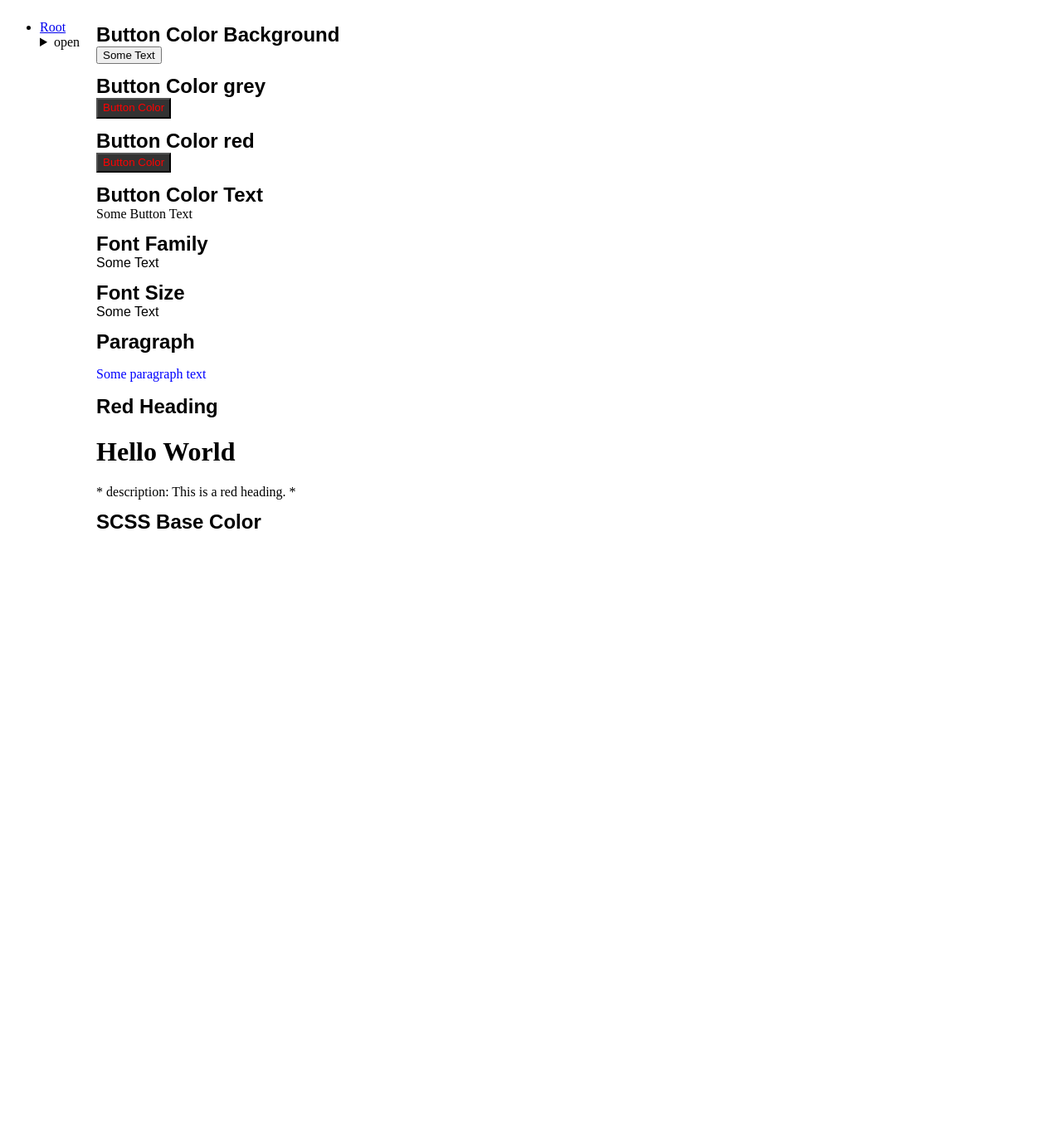
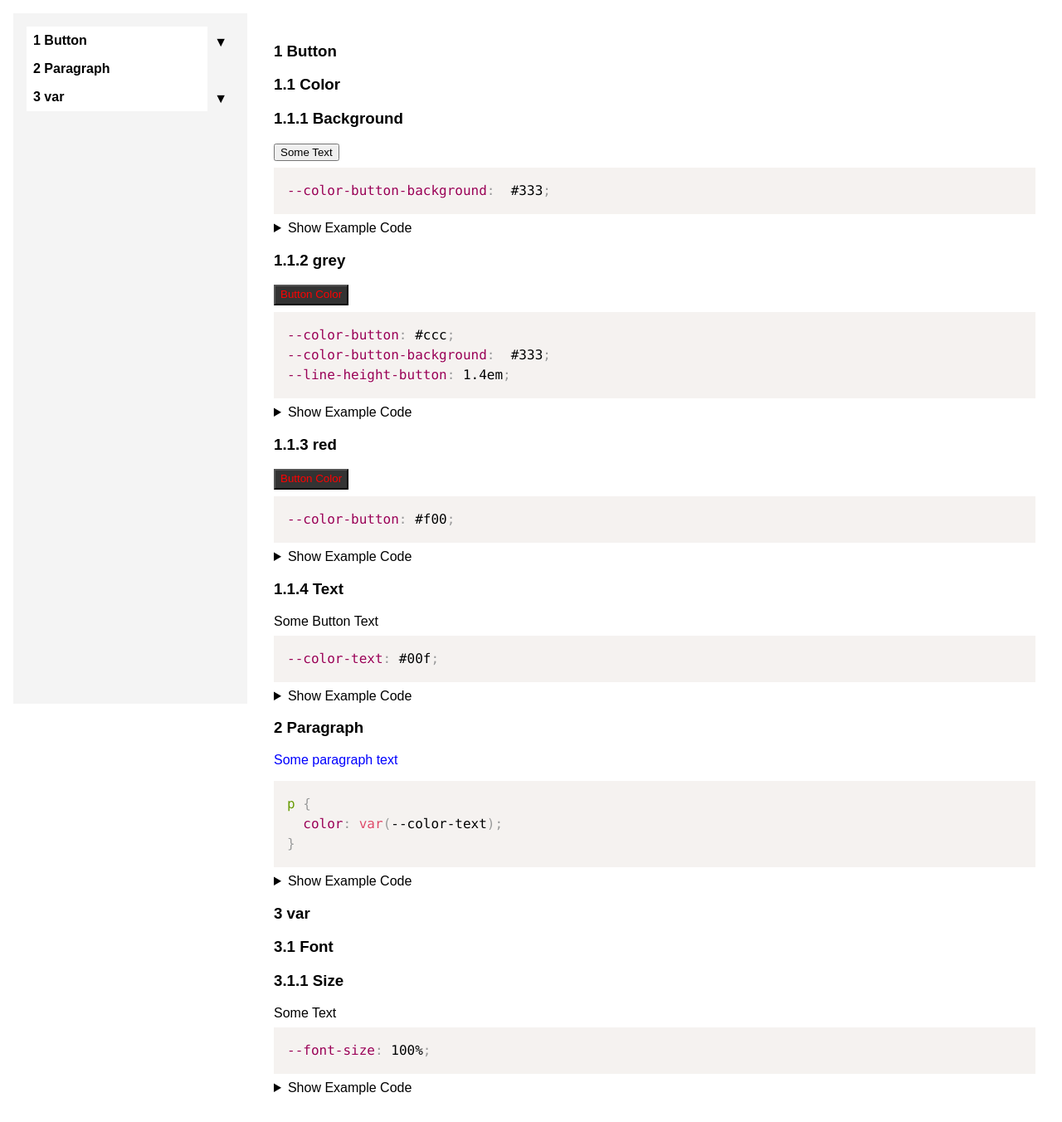
Before and after one commit to mkastner/mk-living-style, a web app: file docs/style-doc.html in a window 1280 px wide. Shown: the whole page at 83% size. Before the commit the page ends 637 px from the top, so only its background shows below. Run offline with its HTML, style and script files only (its server is not run), Linux system fonts and the light colour scheme; style sheets or scripts are compiled from the project's sources; some libraries are stand-ins or nearby versions.

Commit message:
looks almost good

```diff
--- a/docs/style-doc.html
+++ b/docs/style-doc.html
@@ -5,31 +5,129 @@
   <meta charset="UTF-8">
   <meta name="viewport" content="width=device-width, initial-scale=1.0">
   <title>Style Documentation</title>
+<!-- Include PrismJS Stylesheet -->
+<link href="https://cdn.jsdelivr.net/npm/prismjs@1.23.0/themes/prism.css" rel="stylesheet" />
+<!-- Include PrismJS Script -->
+<script src="https://cdn.jsdelivr.net/npm/prismjs@1.23.0/prism.js"></script>
+
   <style>
     body {
+      margin: 1rem;
       display: flex;
+      gap: 1rem;
     }
 
-    #nav {
-      width: 20%;
-      height: 100vh;
-      overflow-y: auto;
+    .style-docs {
+
+      &.nav,
+      &.content {
+        padding: 1rem;
       }
 
-    #content {
-      flex-grow: 1;
-      padding: 20px;
-    }
-
-    /* Add more styles here */
-    .style-docs.ul {
+      .tree-nav, .tree-content {
         list-style-type: none;
+        font-family: arial, sans-serif;
         padding: 0;
         margin: 0;
       }
 
-    .style-docs.h1, .style-docs.h2, .style-docs.h3, .style-docs.h4,
-    .style-docs.h5, .style-docs.h6 {
+      .tree-nav {
+        counter-reset: section-nav;
+        li {
+          counter-increment: section-nav;
+        }
+        a {
+          &::before {
+            content: counters(section-nav, ".") " ";
+          }
+        }
+      }
+
+      .tree-content {
+        counter-reset: section-content;
+        & > li {
+          counter-increment: section-content;
+          & > .title::before {
+            content: counters(section-content, ".") " ";
+          }
+        }
+      }
+    }
+
+    .style-docs.nav {
+      background-color: #f4f4f4;
+      width: 20%;
+      min-width: 250px;
+      height: 100vh;
+      overflow-y: auto;
+
+      .tree-nav {
+
+        li {
+
+          a {
+
+            background-color: white;
+            display: block;
+            padding: 0.5em;
+            text-decoration: none;
+            color: #000;
+            font-family: arial,
+            sans-serif;
+            font-size: 16px;
+            margin-right: 2em;
+
+            &:hover {
+              background-color: #e4e4e4;
+            }
+          }
+
+          &>details {
+            margin-left: 1rem;
+          }
+        }
+
+        details {
+          position: relative;
+
+          summary {
+            list-style: none;
+            cursor: pointer;
+          }
+
+          summary::after {
+            position: absolute;
+            top: -1.5em;
+            right: 0.5em;
+            content: '▼';
+          }
+
+          &[open]>summary::after {
+            color: green;
+            transform: rotate(-90deg);
+          }
+        }
+
+      }
+
+      &>.tree-nav>li>a {
+        font-weight: bold;
+      }
+    }
+
+
+    .style-docs.content {
+      flex-grow: 1;
+    }
+
+    /* Add more styles here */
+
+    .style-docs.h1,
+    .style-docs.h2,
+    .style-docs.h3,
+    .style-docs.h4,
+    .style-docs.h5,
+    .style-docs.h6 {
       font-family: arial, sans-serif;
       display: block;
       padding: 0;
@@ -63,25 +161,21 @@
 </head>
 
 <body>
-  <div class="nav">
+  <div class="style-docs nav">
 
-
-    <ul>
-        <li><a href="#Root">Root</a>
-            <details>
-              <summary>open</summary>
-
-    <ul>
+<ol class="style-docs tree-nav">
     <li><a href="#Button">Button</a>
         <details>
-              <summary>open</summary>
+          <summary></summary>
+<!-- Recursive call must start at the beginning of the line -->
 
-    <ul>
+<ol class="style-docs tree-nav">
     <li><a href="#Color">Color</a>
         <details>
-              <summary>open</summary>
+          <summary></summary>
+<!-- Recursive call must start at the beginning of the line -->
 
-    <ul>
+<ol class="style-docs tree-nav">
     <li><a href="#Background">Background</a>
     </li>
     <li><a href="#grey">grey</a>
@@ -90,128 +184,180 @@
     </li>
     <li><a href="#Text">Text</a>
     </li>
-    </ul>
+</ol>
   <!-- Recursive call -->
         </details>
     </li>
-    </ul>
-      <!-- Recursive call -->
-            </details>
-        </li>
-        <li><a href="#Font">Font</a>
-            <details>
-              <summary>open</summary>
-
-    <ul>
-        <li><a href="#Family">Family</a>
-        </li>
-        <li><a href="#Size">Size</a>
-        </li>
-    </ul>
+</ol>
   <!-- Recursive call -->
         </details>
     </li>
     <li><a href="#Paragraph">Paragraph</a>
     </li>
-        <li><a href="#Red">Red</a>
+    <li><a href="#var">var</a>
         <details>
-              <summary>open</summary>
+          <summary></summary>
+<!-- Recursive call must start at the beginning of the line -->
 
-    <ul>
-        <li><a href="#Heading">Heading</a>
+<ol class="style-docs tree-nav">
+    <li><a href="#Font">Font</a>
+        <details>
+          <summary></summary>
+<!-- Recursive call must start at the beginning of the line -->
+
+<ol class="style-docs tree-nav">
+    <li><a href="#Size">Size</a>
     </li>
-    </ul>
+</ol>
   <!-- Recursive call -->
         </details>
     </li>
-        <li><a href="#SCSS">SCSS</a>
-            <details>
-              <summary>open</summary>
-
-    <ul>
-        <li><a href="#Base">Base</a>
-            <details>
-              <summary>open</summary>
-
-    <ul>
-        <li><a href="#Color">Color</a>
-        </li>
-    </ul>
+</ol>
   <!-- Recursive call -->
         </details>
     </li>
-    </ul>
-      <!-- Recursive call -->
-            </details>
-        </li>
-    </ul>
-      <!-- Recursive call -->
-            </details>
-        </li>
-    </ul>
+</ol>
   </div>
-  <div id="content">
-    <div id="Button Color Background">
-      <h2 class="style-docs h2">Button Color Background</h2>
+  <div class="style-docs content">
+
+<ol class="style-docs tree-content">
+    <li id="Button">
+      <h3 class="title">
+        Button
+      </h3>
+
+<ol class="style-docs tree-content">
+    <li id="Color">
+      <h3 class="title">
+        Color
+      </h3>
+
+<ol class="style-docs tree-content">
+    <li id="Background">
+      <h3 class="title">
+        Background
+      </h3>
         <div><button class="var(--color-button)">
   Some Text
 </button></div>
-      <pre><code></code></pre>
-    </div>
-    <div id="Button Color grey">
-      <h2 class="style-docs h2">Button Color grey</h2>
+<!-- pre must start at the beginning of the line -->
+<pre><code class="language-css">--color-button-background:  #333;</code></pre>
+        <details>
+          <summary>Show Example Code</summary>
+<pre><code class="language-html">&lt;button class&#x3D;&quot;var(--color-button)&quot;&gt;
+  Some Text
+&lt;/button&gt;</code></pre>
+        </details>
+    </li>
+    <li id="grey">
+      <h3 class="title">
+        grey
+      </h3>
         <div><button class="button">
   Button Color
 </button></div>
-      <pre><code></code></pre>
-    </div>
-    <div id="Button Color red">
-      <h2 class="style-docs h2">Button Color red</h2>
+<!-- pre must start at the beginning of the line -->
+<pre><code class="language-css">--color-button: #ccc;
+--color-button-background:  #333;
+--line-height-button: 1.4em;</code></pre>
+        <details>
+          <summary>Show Example Code</summary>
+<pre><code class="language-html">&lt;button class&#x3D;&quot;button&quot;&gt;
+  Button Color
+&lt;/button&gt;</code></pre>
+        </details>
+    </li>
+    <li id="red">
+      <h3 class="title">
+        red
+      </h3>
         <div><button class="button">
   Button Color
 </button></div>
-      <pre><code></code></pre>
-    </div>
-    <div id="Button Color Text">
-      <h2 class="style-docs h2">Button Color Text</h2>
+<!-- pre must start at the beginning of the line -->
+<pre><code class="language-css">--color-button: #f00;</code></pre>
+        <details>
+          <summary>Show Example Code</summary>
+<pre><code class="language-html">&lt;button class&#x3D;&quot;button&quot;&gt;
+  Button Color
+&lt;/button&gt;</code></pre>
+        </details>
+    </li>
+    <li id="Text">
+      <h3 class="title">
+        Text
+      </h3>
         <div><div style="var(--color-text)">
   Some Button Text
 </div></div>
-      <pre><code></code></pre>
-    </div>
-    <div id="Font Family">
-      <h2 class="style-docs h2">Font Family</h2>
-      <div><div style="font-family: var(--font-family);">
-  Some Text
-</div></div>
-      <pre><code></code></pre>
-    </div>
-    <div id="Font Size">
-      <h2 class="style-docs h2">Font Size</h2>
+<!-- pre must start at the beginning of the line -->
+<pre><code class="language-css">--color-text: #00f;</code></pre>
+        <details>
+          <summary>Show Example Code</summary>
+<pre><code class="language-html">&lt;div style&#x3D;&quot;var(--color-text)&quot;&gt;
+  Some Button Text
+&lt;/div&gt;</code></pre>
+        </details>
+    </li>
+</ol>
+  <!-- Recursive call -->
+    </li>
+</ol>
+  <!-- Recursive call -->
+    </li>
+    <li id="Paragraph">
+      <h3 class="title">
+        Paragraph
+      </h3>
+        <div><p>
+  Some paragraph text
+</p></div>
+<!-- pre must start at the beginning of the line -->
+<pre><code class="language-css">p {
+  color: var(--color-text);
+}</code></pre>
+        <details>
+          <summary>Show Example Code</summary>
+<pre><code class="language-html">&lt;p&gt;
+  Some paragraph text
+&lt;/p&gt;</code></pre>
+        </details>
+    </li>
+    <li id="var">
+      <h3 class="title">
+        var
+      </h3>
+
+<ol class="style-docs tree-content">
+    <li id="Font">
+      <h3 class="title">
+        Font
+      </h3>
+
+<ol class="style-docs tree-content">
+    <li id="Size">
+      <h3 class="title">
+        Size
+      </h3>
         <div><div style="font-size: var(--font-size); font-family: var(--font-family);">
   Some Text
 </div></div>
-      <pre><code></code></pre>
-    </div>
-    <div id="Paragraph">
-      <h2 class="style-docs h2">Paragraph</h2>
-      <div><p>
-  Some paragraph text
-</p></div>
-      <pre><code></code></pre>
-    </div>
-    <div id="Red Heading">
-      <h2 class="style-docs h2">Red Heading</h2>
-      <div><h1>Hello World</h1>
-      * description: This is a red heading.
-      *</div>
-      <pre><code></code></pre>
-    </div>
-    <div id="SCSS Base Color">
-      <h2 class="style-docs h2">SCSS Base Color</h2>
-      <div><div></div></div>
-      <pre><code></code></pre>
-    </div>
+<!-- pre must start at the beginning of the line -->
+<pre><code class="language-css">--font-size: 100%;</code></pre>
+        <details>
+          <summary>Show Example Code</summary>
+<pre><code class="language-html">&lt;div style&#x3D;&quot;font-size: var(--font-size); font-family: var(--font-family);&quot;&gt;
+  Some Text
+&lt;/div&gt;</code></pre>
+        </details>
+    </li>
+</ol>
+  <!-- Recursive call -->
+    </li>
+</ol>
+  <!-- Recursive call -->
+    </li>
+</ol>
   </div>
 </body>
 
--- a/examples/style.css
+++ b/examples/style.css
@@ -1,50 +1,48 @@
 :root {
-/*styleDoc
-title: Font Family
-example: <div style="font-family: var(--font-family);">
+/*styleDoc - var Font Family
+The base font family for the site.
+<div style="font-family: var(--font-family);">
   Some Text
 </div>*/
 --font-family: Arial, helvetica, sans-serif;
 
-/** styleDoc
-title: Font Size
-example: <div style="font-size: var(--font-size); font-family: var(--font-family);">
+/** styleDoc - var Font Size
+<div style="font-size: var(--font-size); font-family: var(--font-family);">
   Some Text
 </div>*/
 --font-size: 100%;
 
-/** styleDoc
-title: Button Color grey
-example: <button class="button">
+/** styleDoc - Button Color grey
+<button class="button">
   Button Color
 </button>*/
 --color-button: #ccc;
 --color-button-background:  #333;
 --line-height-button: 1.4em;
 
-/** styleDoc
-title: Button Color red
-example: <button class="button">
+/** styleDoc - Button Color red
+<button class="button">
   Button Color
 </button>*/
 --color-button: #f00;
-/** styleDoc
-title: Button Color Background
-example: <button class="var(--color-button)">
+
+/** styleDoc - Button Color Background
+<button class="var(--color-button)">
   Some Text
 </button>*/
-  --color-button-background:  #333;
-/** styleDoc
-title: Button Color Text
-example: <div style="var(--color-text)">
+--color-button-background:  #333;
+
+/** styleDoc - Button Color Text
+<div style="var(--color-text)">
   Some Button Text
 </div>*/
 --color-text: #00f;
+
 }
 
-/** styleDoc
-title: Paragraph
-example: <p>
+/** styleDoc - Paragraph
+A paragraph of text
+<p>
   Some paragraph text
 </p>*/
 p {
```
Also changed, not shown: examples/source-style.scss (+3 -4 lines), lib/generate-html-report.js (+34 -8 lines), templates/default-template.hbs (+112 -21 lines), lib/extract-style-docs.js. Lines whose indentation alone changed are shown as unchanged.
